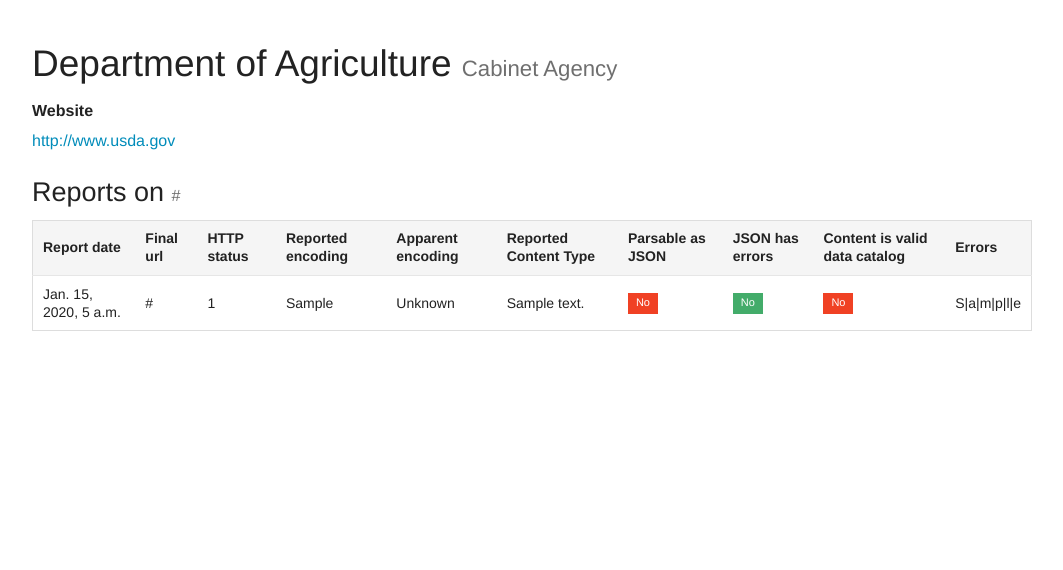
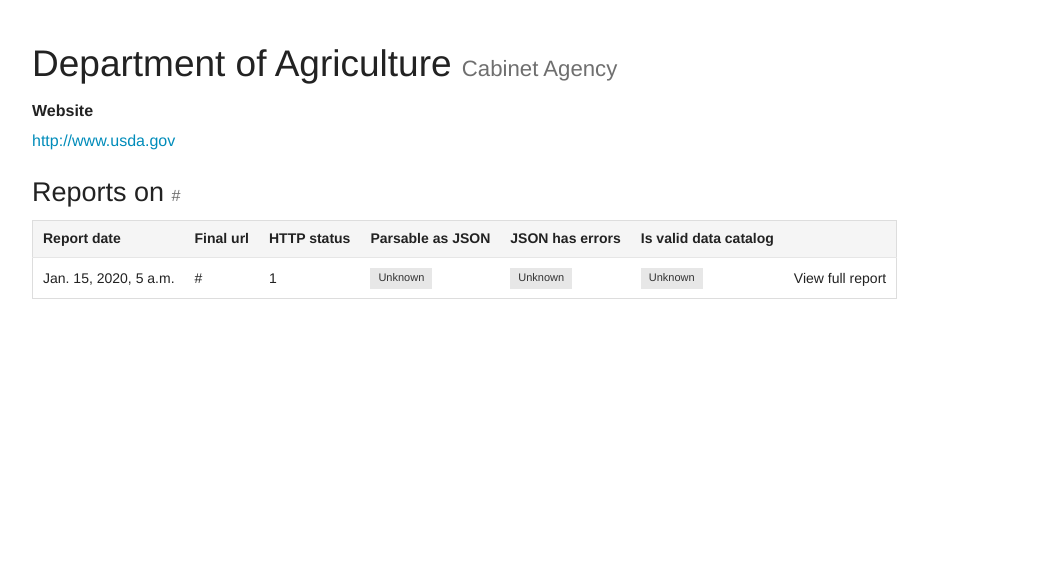
Before and after one commit to sunlightlabs/thezombies, a Django app: page /agency/department-of-agriculture in a window 1280 px wide. Shown: the part 45-615 px from the top of the page, without its empty margins (108-1171 px from the left). Run offline with Django 3.2, Linux system fonts and the light colour scheme; data comes from the database, SQL or seed files in the repository; tables that the repository leaves empty hold one stand-in row (values such as "Sample post"); parts of the project's set-up code (start-up, migrations or seed data) failed here and were passed over; some libraries are stand-ins or nearby versions.

Commit message:
Fix truthiness handling of None (not False) values. Clean up agency page in prep for reports page.

```diff
--- a/thezombies/templates/agency.html
+++ b/thezombies/templates/agency.html
@@ -23,13 +23,10 @@
                     {# <th>Requested url</th> #}
                     <th>Final url</th>
                     <th>HTTP status</th>
-                    <th>Reported encoding</th>
-                    <th>Apparent encoding</th>
-                    <th>Reported Content Type</th>
                     <th>Parsable as JSON</th>
                     <th>JSON has errors</th>
-                    <th>Content is valid data catalog</th>
-                    <th>Errors</th>
+                    <th>Is valid data catalog</th>
+                    <th></th>
                 </tr>
             </thead>
             <tbody>
@@ -37,15 +34,12 @@
                 <tr>
                     <td>{{ report.created_at|localtime }}</td>
                     {# <td>{{ report.responses.earliest.requested_url }}</td> #}
-                    <td>{{ report.responses.earliest.url }}</td>
+                    <td>{{ report.responses.earliest.url|urlizetrunc:26 }}</td>
                     <td>{{ report.responses.earliest.status_code }}</td>
-                    <td>{{ report.responses.earliest.encoding|default:'None' }}</td>
-                    <td>{{ report.responses.earliest.apparent_encoding|default:'Unknown' }}</td>
-                    <td>{{ report.responses.earliest.content_type|default:'Unknown' }}</td>
-                    <td><span class="label {{ report.info.json_parsed|truthy:'success,alert' }}">{{ report.info.json_parsed|truthy|title }}</span></td>
-                    <td><span class="label {{ report.info.json_errors|truthy:'alert,success' }}">{{ report.info.json_errors|truthy|title }}</span></td>
-                    <td><span class="label {{ report.info.is_valid_data_catalog|truthy:'success,alert' }}">{{ report.info.is_valid_data_catalog|truthy|title }}</span></td>
-                    <td>{{ report.errors|join:"|" }}</td>
+                    <td><span class="label {{ report.info.json_parsed|truthy:'success,alert,secondary' }}">{{ report.info.json_parsed|truthy:"yes,no,unknown"|title }}</span></td>
+                    <td><span class="label {{ report.info.json_errors|truthy:'alert,success,secondary' }}">{{ report.info.json_errors|truthy:"yes,no,unknown"|title }}</span></td>
+                    <td><span class="label {{ report.info.is_valid_data_catalog|truthy:'success,alert,secondary' }}">{{ report.info.is_valid_data_catalog|truthy:"yes,no,unknown"|title }}</span></td>
+                    <td>View full report</td>
                 </tr>
             {% endfor %}
             </tbody>
--- a/thezombies/templatetags/brains.py
+++ b/thezombies/templatetags/brains.py
@@ -7,5 +7,9 @@ register = template.Library()
 @stringfilter
 def truthy(value, arg=None):
     """Wraps django's yesno filter to allow for JavaScript-style true or false string values."""
-    is_true = (value.lower() == 'true')
-    return yesno(is_true, arg)
+    truthiness = None
+    if value.lower() == 'true':
+        truthiness = True
+    elif value.lower() == 'false':
+        truthiness = False
+    return yesno(truthiness, arg)
```
